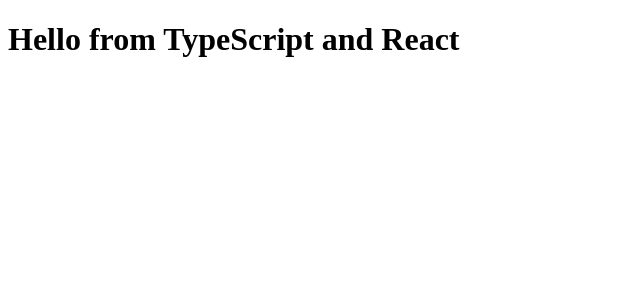
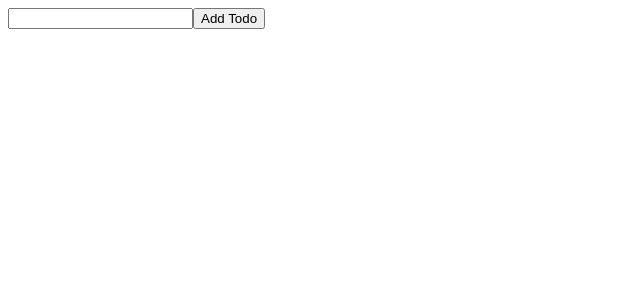
Before and after one commit to agatan/react-redux-typescript-practice, a React app: page / in a window 1280 px wide. Shown: the top 300 px of the page, without its empty margins (0-640 px from the left). Built offline with nearby package versions, Linux system fonts and the light colour scheme.

Commit message:
Define reducers

```diff
--- /dev/null
+++ b/src/App.tsx
@@ -0,0 +1,12 @@
+import * as React from 'react';
+import TodoList from './containers/TodoList';
+import AddTodoButton from './containers/AddTodoButton';
+
+export default function App() {
+    return (
+        <div>
+            <AddTodoButton />
+            <TodoList />
+        </div>
+    );
+};
--- a/src/index.tsx
+++ b/src/index.tsx
@@ -1,16 +1,16 @@
 import * as React from 'react';
 import { render } from 'react-dom';
+import { Provider } from 'react-redux';
+import { createStore } from 'redux';
 
-interface HelloProps {
-    compiler: string;
-    framework: string;
-}
+import todos from './reducers/todos';
+import App from './App';
 
-const Hello = ({ compiler, framework }: HelloProps) => (
-    <h1>Hello from {compiler} and {framework}</h1>
-);
+const store = createStore(todos);
 
 render(
-    <Hello compiler="TypeScript" framework="React" />,
+    <Provider store={store}>
+        <App />
+    </Provider>,
     document.getElementById('root'),
 );
--- /dev/null
+++ b/src/reducers/todos.ts
@@ -0,0 +1,24 @@
+import { Todos } from '../states/TodoState';
+import { TodoActionType, TodoAction } from '../actions/index';
+
+const initialState: Todos = [];
+
+export default function todos(state: Todos = initialState, action: TodoAction): Todos {
+    switch (action.type) {
+    case TodoActionType.ADD_TODO:
+        return [
+            ...state,
+            {
+                id: action.id,
+                text: action.text,
+                completed: false,
+            }
+        ];
+    case TodoActionType.TOGGLE_TODO:
+        return state.map(todo =>
+            (todo.id == action.id) ? { ...todo, completed: !todo.completed } : todo
+        );
+    default:
+        return state;
+    }
+}
```
